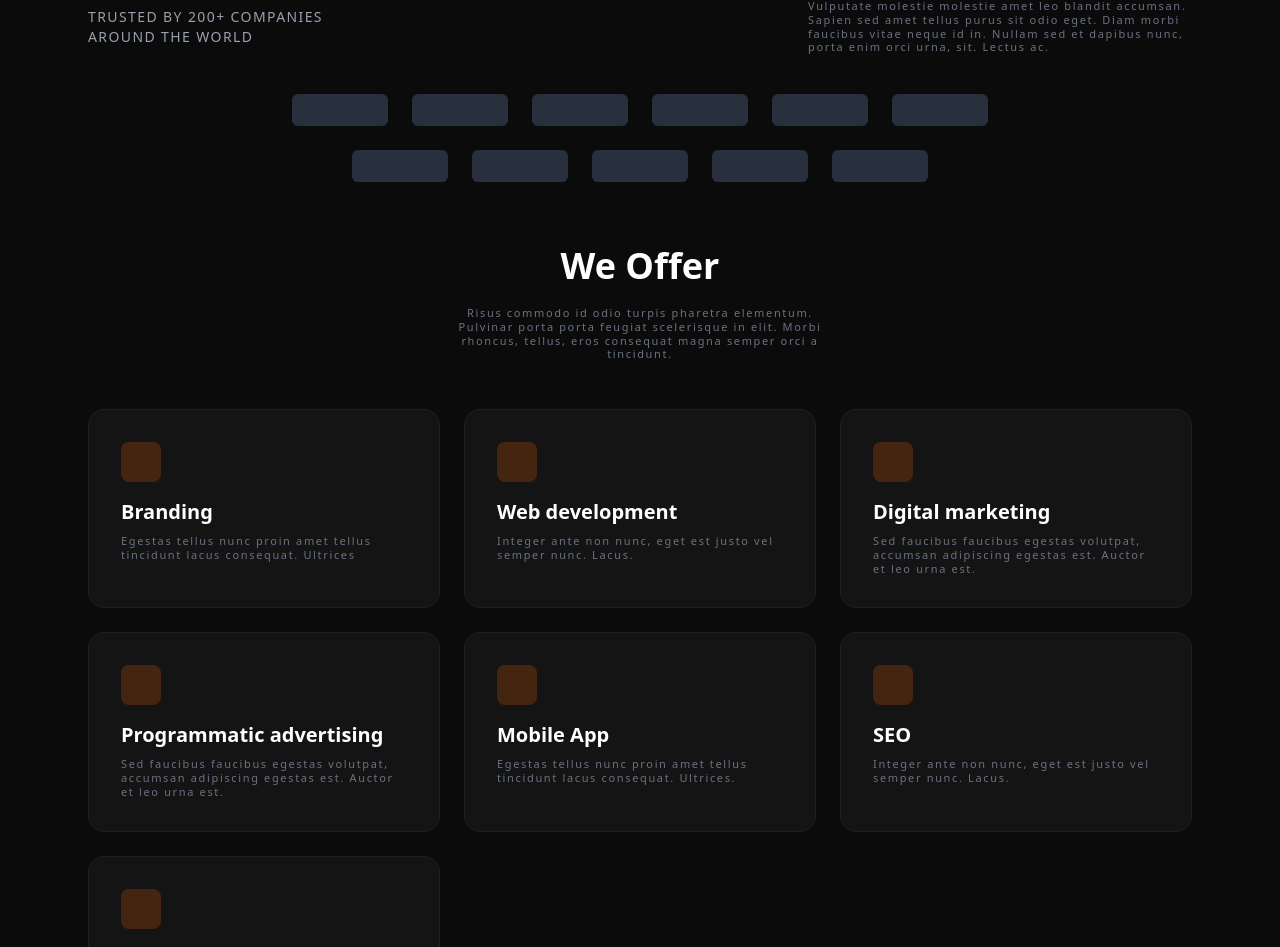
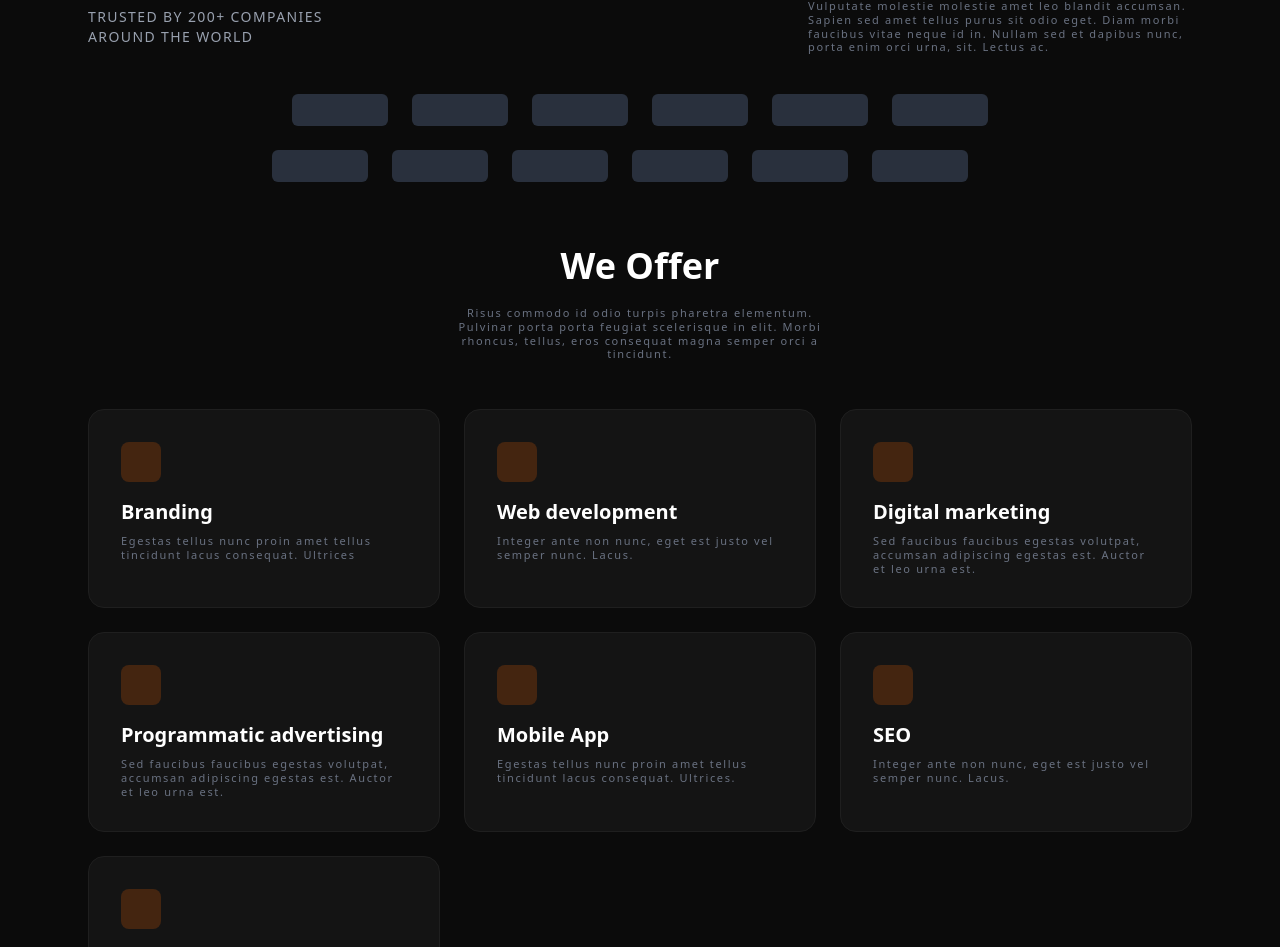
Before and after one commit to MarioBian/Figma-code, a React (Vite) app: page / in a window 1280 px wide. Shown: the part 962-1909 px from the top of the page. Built offline with nearby package versions, Linux system fonts and the light colour scheme.

Commit message:
added 1 box and some margin

```diff
--- a/components/Services.jsx
+++ b/components/Services.jsx
@@ -58,8 +58,8 @@ const Services = () => {
   </div>
 
   {/* Rad 2 – 5 boxar */}
-  <div className="flex flex-wrap justify-center gap-6">
-    {Array.from({ length: 5 }).map((_, i) => (
+  <div className="flex flex-wrap justify-center mr-10 gap-6">
+    {Array.from({ length: 6 }).map((_, i) => (
       <div key={i} className="h-8 w-24 bg-gray-700 rounded-md"></div>
     ))}
   </div>
```
